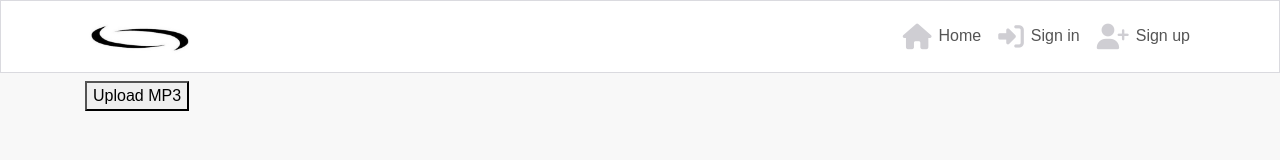
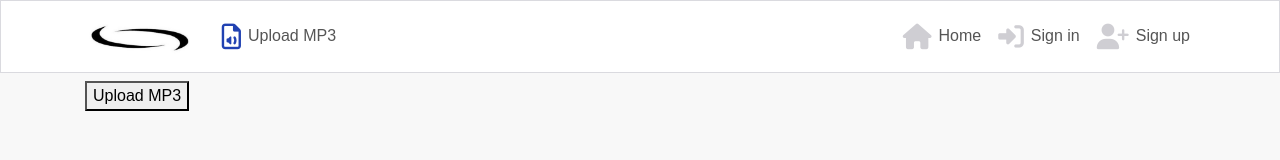
Before and after one commit to BIBI78/v1, a React (Create React App) app: page /mp3/upload in a window 1280 px wide. Shown: the top 160 px of the page. Built offline with nearby package versions, Linux system fonts and the light colour scheme; no server answers; a web font is replaced by a local one.

Commit message:
ADD : add mp3 upload to logged in user navbar

```diff
--- a/src/components/NavBar.js
+++ b/src/components/NavBar.js
@@ -35,6 +35,22 @@ const NavBar = () => {
       <i className="far fa-plus-square"></i>Add post
     </NavLink>
   );
+
+
+
+  //
+   const mp3UploadIcon = (
+    <NavLink
+      className={styles.NavLink}
+      activeClassName={styles.Active}
+      to="/mp3/upload" // Update the route to the correct path for MP3 upload
+    >
+      <i className="far fa-file-audio"></i>Upload MP3
+    </NavLink>
+  );
+  //
+
+
   const loggedInIcons = (
     <>
       <NavLink
@@ -61,8 +77,6 @@ const NavBar = () => {
         <Avatar src={currentUser?.profile_image} text="Profile" height={40} />
       </NavLink>
 
-      <NavLink
-        to="/mp3/upload">Upload MP3</NavLink>
     </>
   );
   const loggedOutIcons = (
@@ -99,6 +113,7 @@ const NavBar = () => {
           </Navbar.Brand>
         </NavLink>
         {currentUser && addPostIcon}
+        {mp3UploadIcon}
         <Navbar.Toggle
           ref={ref}
           onClick={() => setExpanded(!expanded)}
```
